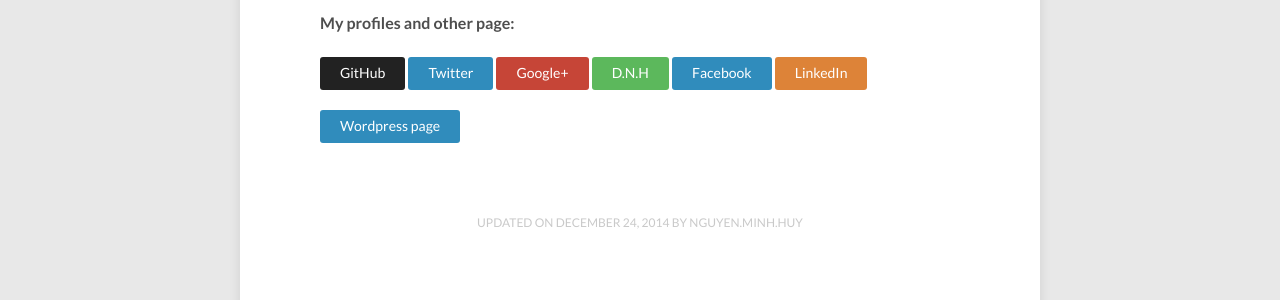
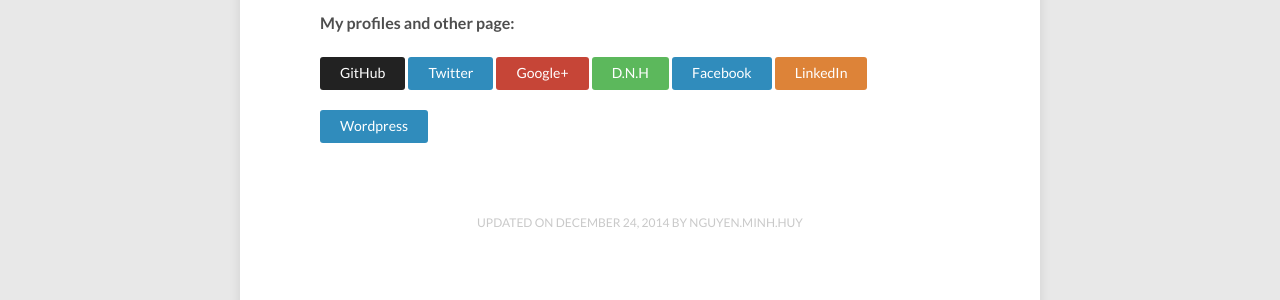
Before and after one commit to vareisen/vareisen.github.io, a Jekyll site: the page built from about/index.md, in a window 1280 px wide. Shown: the part 466-766 px from the top of the page. Built offline with Jekyll 4.4.1, drawn with Linux system fonts in a browser that asks for light colours.

Commit message:
Update index.md

```diff
--- a/about/index.md
+++ b/about/index.md
@@ -20,4 +20,4 @@
 <a href="http://daynhauhoc.com/users/david15894" class="btn btn-success">D.N.H</a>
 <a href="http://www.facebook.com/david15894" class="btn btn-info">Facebook</a>
 <a href="https://vn.linkedin.com/in/minhhuy150894" class="btn btn-warning">LinkedIn</a>
-<a href="https://minhhuy150894.wordpress.com" class="btn btn-info">Wordpress page</a>
+<a href="https://minhhuy150894.wordpress.com" class="btn btn-info">Wordpress</a>
```
